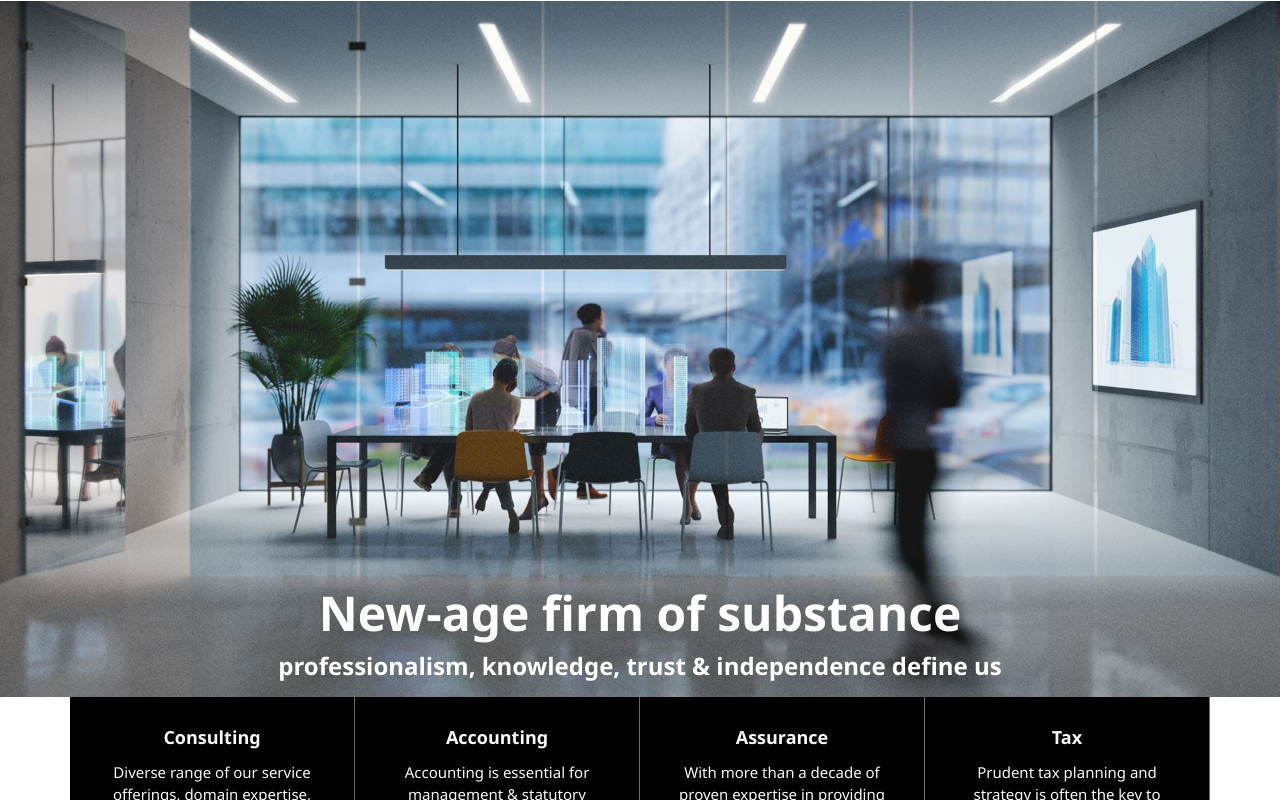
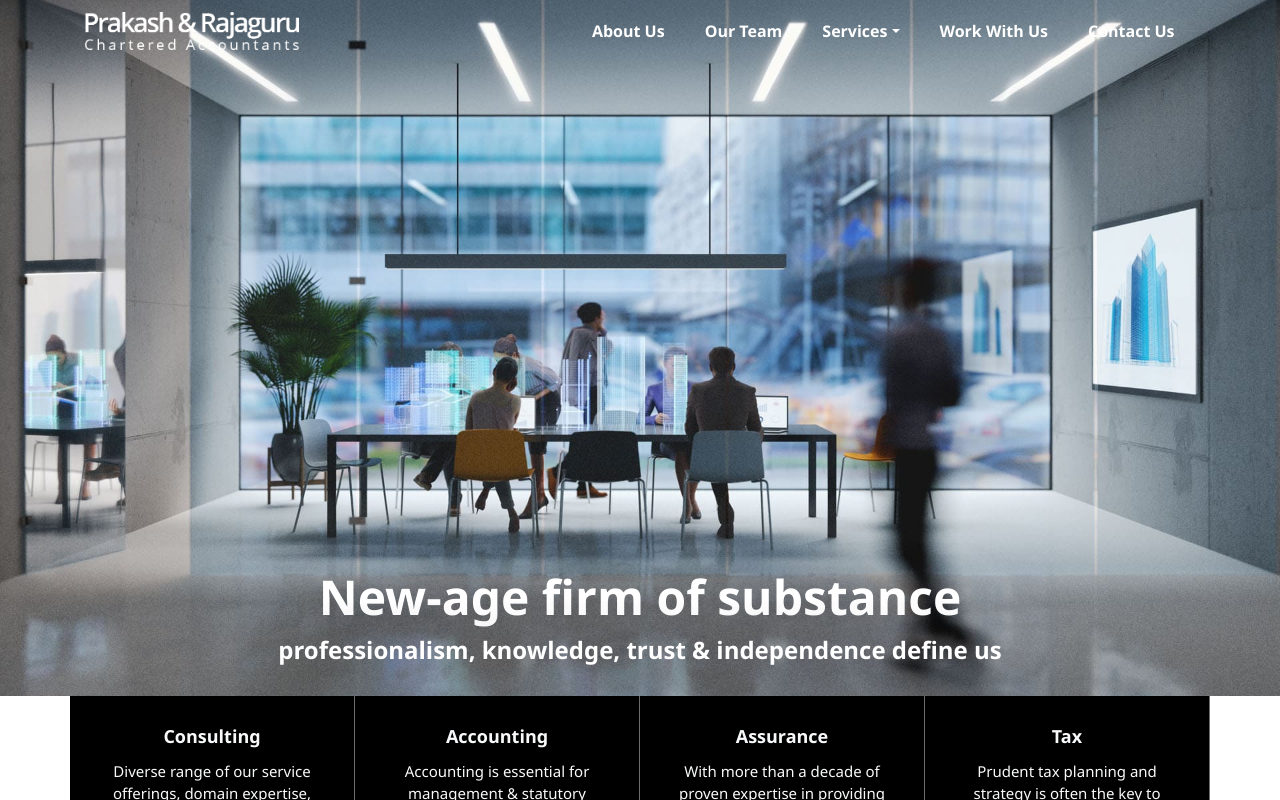
Before and after one commit to Swadhin2001/PandR, a Next.js app: page / in a window 1280 px wide. Shown: the top 800 px of the page. Built offline with nearby package versions, Linux system fonts and the light colour scheme; a small style sheet from the web is missing.

Commit message:
bug fixed

```diff
--- a/src/components/Navbar.jsx
+++ b/src/components/Navbar.jsx
@@ -8,7 +8,7 @@ function Navbar() {
 
   return (
     <>
-      <div className="d-flex justify-content-center custom-nav-class">
+      {/* <div className="d-flex justify-content-center custom-nav-class">
         <div className="container-1200">
           <nav className="navbar navbar-expand-lg " style= {{"animation": "transitionIn 2s"}}>
             <div className="container-fluid p-0 ">
@@ -16,8 +16,8 @@ function Navbar() {
                 <Image
                   src = {logo}
                   alt = " "
-                  style = {{"width": "41%", "height": "20%"}}
-                  className='p-0'
+                  // style = {{"width": "41%", "height": "20%"}}
+                  className='p-0 logo-class'
                 />
               </Link>
               <button className="navbar-toggler " type="button" data-bs-toggle="collapse" data-bs-target="#navbarSupportedContent" aria-controls="navbarSupportedContent" aria-expanded="false" aria-label="Toggle navigation">
@@ -53,7 +53,54 @@ function Navbar() {
             </div>
           </nav>
         </div>
-      </div>
+      </div> */}
+
+      <nav className="navbar navbar-expand-lg custom-nav-class">
+        <div className="container-fluid ">
+          <Link className="navbar-brand" href = "/">
+            <Image
+              src={logo}
+              alt=" "
+              className='p-0 logo-class'
+            />
+          </Link>
+          <div className="d-flex" >
+            <button className="navbar-toggler" type="button" data-bs-toggle="collapse" data-bs-target="#navbarNavDropdown" aria-controls="navbarNavDropdown" aria-expanded="false" aria-label="Toggle navigation">
+              <span className="navbar-toggler-icon"></span>
+            </button>
+            <div className="collapse navbar-collapse" id="navbarNavDropdown">
+              <ul className="navbar-nav">
+                <li className="nav-item nav-padding">
+                  <Link className="nav-link active text-white p-0 nav-item-menu" aria-current="page" href='/about-us' style={{ "fontWeight": "600", "fontSize": "16px" }}>About Us</Link>
+                </li>
+                <li className="nav-item nav-padding">
+                  <Link className="nav-link text-white p-0" href="/our-team" style={{ "fontWeight": "600", "fontSize": "16px" }}>Our Team</Link>
+                </li>
+
+                <li className="nav-item dropdown nav-padding">
+                  <a className="nav-link dropdown-toggle p-0 text-white" href="#" role="button" data-bs-toggle="dropdown" aria-expanded="false" style={{ "fontWeight": "600", "fontSize": "16px" }}>
+                    Services
+                  </a>
+                  <ul className="dropdown-menu">
+                    <li><Link className="dropdown-item text-dark" href='/consulting' >Consulting</Link></li>
+                    <li><Link className="dropdown-item text-dark" href='/accounting'  >Accounting</Link></li>
+                    <li><Link className="dropdown-item text-dark" href='/assurance' >Assurance</Link></li>
+                    <li><Link className="dropdown-item text-dark" href='/tax' >Tax</Link></li>
+                  </ul>
+                </li>
+                <li className="nav-item nav-padding">
+                  <Link className="nav-link text-white p-0" href="/work-with-us" style={{ "fontWeight": "600", "fontSize": "16px" }}>Work With Us</Link>
+                </li>
+                <li className="nav-item nav-padding">
+                  <Link className="nav-link text-white p-0" href="/work-with-us" style={{ "fontWeight": "600", "fontSize": "16px" }}>Contact Us</Link>
+                </li>
+              </ul>
+            </div>
+          </div>
+        </div>
+      </nav>
+
+
     </>
   )
 }
--- a/src/styles/globals.css
+++ b/src/styles/globals.css
@@ -188,6 +188,7 @@
   font-weight: 600;
   font-size: 24px;
   line-height: 30px;
+  padding-bottom: 15px;
 }
 .container-1140 {
   max-width: 1140px;
@@ -334,22 +335,31 @@
 .nav-padding{
   padding: 13px 20px;
 }
-/* .herosection {
-  background-size: cover ;
-  background-position: bottom;
-  min-height: 90vh;
-  margin-top: -66px;
-} */
 .herosection {
   background-size: cover;
   background-position: bottom;
   min-height: 87vh;
-  margin-top: -65px;
+  margin-top: -62px;
   position: relative;
   text-align: center;
   justify-content: center;
   display: flex;
 }
+.logo-class{
+  height: auto;
+  width: 214px;
+}
+.custom-nav-class {
+  z-index: 99 !important;
+  position: relative;
+  height: 62px;
+  margin: 0 4.8%;
+}
+/* .nav-item-menu{
+  font-weight: 600px;
+  font-size:16px;
+  color: white;
+} */
 @media only screen and (max-width: 600px) {
   .row-odd {
     flex-direction: column-reverse;
@@ -375,19 +385,19 @@
   .details-mobile {
     padding: 30px 30px 30px 30px;
   }
-  .header-heading {
+  /* .header-heading {
     font-weight: 600;
     font-size: 38px;
     line-height: 48px;
     text-shadow: 0px 0px 45px rgba(0, 0, 0, 0.5);
-  }
-  .header-about {
+  } */
+  /* .header-about {
     font-weight: 600;
     font-size: 22px;
     line-height: 28px;
     padding-left: 30px;
     padding-right: 30px;
-  }
+  } */
   .black-mobile-space{
     padding: 15px 15px 15px 15px;
   }
```
